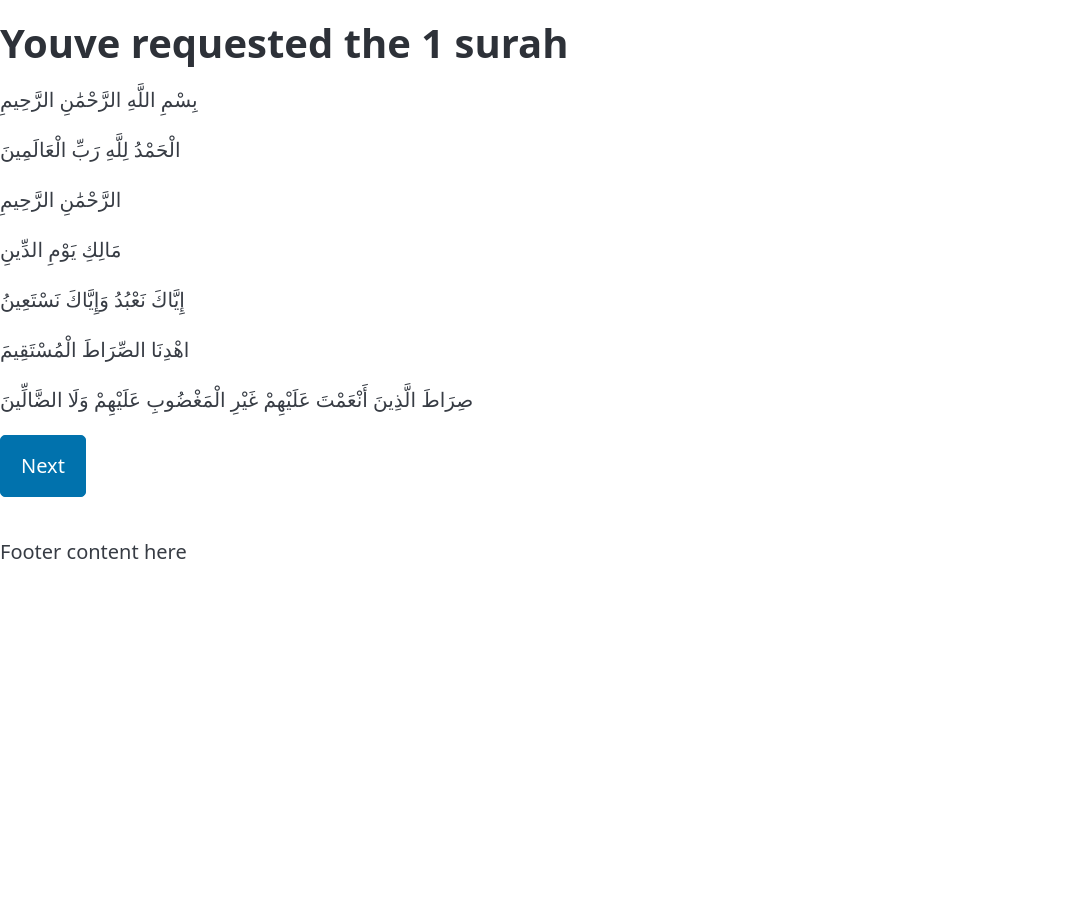
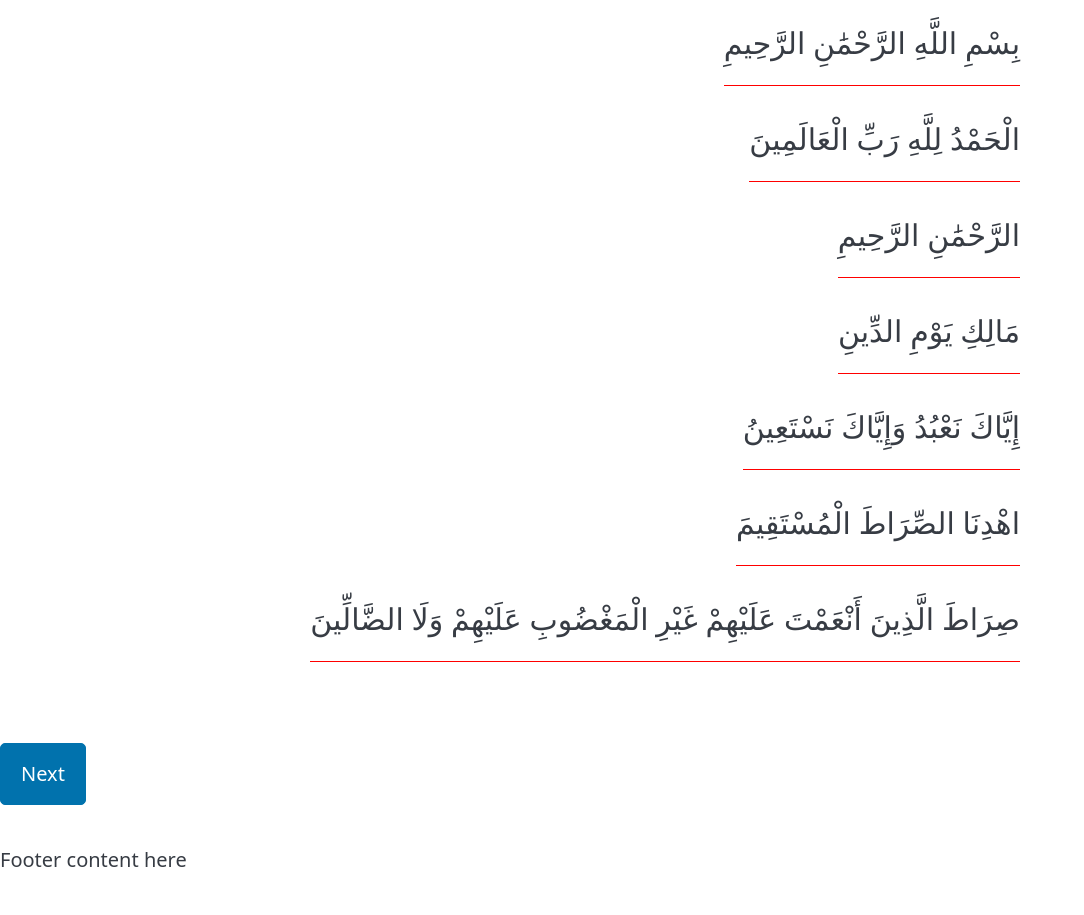
Before and after one commit to awaisamjad/quran-web-app, a Flask app: page /surah/1 in a window 1280 px wide. Shown: the part 105-1020 px from the top of the page, without its empty margins (0-1084 px from the left). Before the commit the page ends 664 px from the top, so only its background shows below. Run offline with Flask 3, Linux system fonts and the light colour scheme; data comes from the database, SQL or seed files in the repository; some libraries are stand-ins or nearby versions.

Commit message:
Added some styling for the verses

```diff
--- a/db.py
+++ b/db.py
@@ -29,6 +29,7 @@
     conn.close()
     return surahs
 
+# ? Display the verses of a surah by its id. It returns as a list so in the jinja template all the verses are looped over
 def get_surah_by_id(id: int):
     conn = sqlite3.connect('quran.sqlite')
     cursor = conn.cursor()
--- a/main.py
+++ b/main.py
@@ -1,15 +1,21 @@
 from flask import Flask, render_template
-from db import get_verses_by_surah_num, get_verses_by_juz_num, get_verses_by_hizb_num, get_verses_by_page_num, get_surahs, get_surah_by_id
+from db import (
+    get_verses_by_juz_num,
+    get_verses_by_hizb_num,
+    get_verses_by_page_num,
+    get_surahs,
+    get_surah_by_id,
+)
 
 app = Flask(__name__)
-
 
 
 @app.route("/")
 def main():
     surahs = get_surahs()
-    #? Displays the main page with the tabs for juz, surah, page and hizb
+    # ? Displays the main page with the tabs for juz, surah, page and hizb
     return render_template("main.html", surahs=surahs)
+
 
 """
     category_num: int
@@ -24,38 +30,65 @@
         this data is sent to the html file to display the respective category
         example: if the category is "juz" and the category_num is 1, then the first juz will be displayed
 """
+
+
 #! juz, hizb and page columns dont exist in the database
 @app.route("/juz/<int:juz_num>")
 def tab_juz(juz_num):
-    return render_template("tab_categories/juz.html", category_num=juz_num, category="juz", verses = get_verses_by_juz_num(juz_num))
+    return render_template(
+        "tab_categories/juz.html",
+        category_num=juz_num,
+        category="juz",
+        verses=get_verses_by_juz_num(juz_num),
+    )
 
 
 @app.route("/surah/<int:surah_num>")
 def tab_surah(surah_num):
     # return render_template("tab_categories/surah.html", category_num=surah_num, category="surah", verses = get_verses_by_surah_num(surah_num))
-    return render_template("tab_categories/surah.html", category_num=surah_num, category="surah", verses = get_surah_by_id(surah_num))
+    return render_template(
+        "tab_categories/surah.html",
+        category_num=surah_num,
+        category="surah",
+        verses=get_surah_by_id(surah_num),
+    )
+
 
 @app.route("/hizb/<int:hizb_num>")
 def tab_hizb(hizb_num):
-    return render_template("tab_categories/hizb.html", category_num=hizb_num, category="hizb", verses = get_verses_by_hizb_num(hizb_num))
+    return render_template(
+        "tab_categories/hizb.html",
+        category_num=hizb_num,
+        category="hizb",
+        verses=get_verses_by_hizb_num(hizb_num),
+    )
 
 
 @app.route("/page/<int:page_num>")
 def tab_page(page_num):
-    return render_template("tab_categories/page.html", category_num=page_num, category="page", verses = get_verses_by_page_num(page_num))
+    return render_template(
+        "tab_categories/page.html",
+        category_num=page_num,
+        category="page",
+        verses=get_verses_by_page_num(page_num),
+    )
 
-#* Pages
+
+# * Pages
 @app.route("/pages/juz.html")
 def pages_juz():
     return render_template("pages/juz.html")
+
 
 @app.route("/pages/surah.html")
 def pages_surah():
     return render_template("pages/surah.html")
 
+
 @app.route("/pages/page.html")
 def pages_page():
     return render_template("pages/page.html")
+
 
 @app.route("/pages/hizb.html")
 def pages_hizb():
--- a/templates/base.html
+++ b/templates/base.html
@@ -12,7 +12,23 @@
     <link rel="stylesheet" href="https://cdn.jsdelivr.net/npm/@picocss/pico@2/css/pico.min.css">
     <title>{% block title %}My Quran App{% endblock %}</title>
     <style>
+        .verses {
+            display: flex;
+            flex-direction: column;
+            align-items: flex-end;
+            margin-right: 260px;
+            margin-left: 260px;
+            font-size: 1.5em; /* Increase the font size */
+        }
 
+        .verse {
+            margin-bottom: 30px;
+            border-bottom: 1px solid red;
+        }
+
+        .verse.arabic {
+            font-family: 'Amiri', serif; /* Use a different font for Arabic text */
+        }
     </style>
 </head>
 
@@ -24,7 +40,11 @@
     <nav style="overflow: hidden;">
         <!-- ? overflow hidden removes horizontal movement. idk if its good -->
         <ul>
-          <li><a href="/"><h1>Quran</h1></a></li>
+            <li>
+                <a href="/">
+                    <h1>Quran</h1>
+                </a>
+            </li>
         </ul>
         <ul>
             <li><a href="#" class="contrast">About</a></li>
@@ -51,7 +71,6 @@
 
         <!-- ? Display the verses -->
         <div class="verses">
-            <!-- {{verses}} -->
             {% for verse in verses %}
             <div class="verse">
                 <p>{{ verse }}</p>
--- a/templates/tab_categories/surah.html
+++ b/templates/tab_categories/surah.html
@@ -5,11 +5,11 @@
 
 {% block content %}
 <body>
-    {% if category_num < 1 or category_num> 114 %}
+    <!-- {% if category_num < 1 or category_num> 114 %}
         <h1>surah {{category_num}} does not exist</h1>
         {% else %}
         <h1>Youve requested the {{category_num}} surah</h1>
-        {% endif %}
+        {% endif %} -->
 </body>
 
 {% endblock %}
```
Lines whose indentation alone changed are shown as unchanged.
